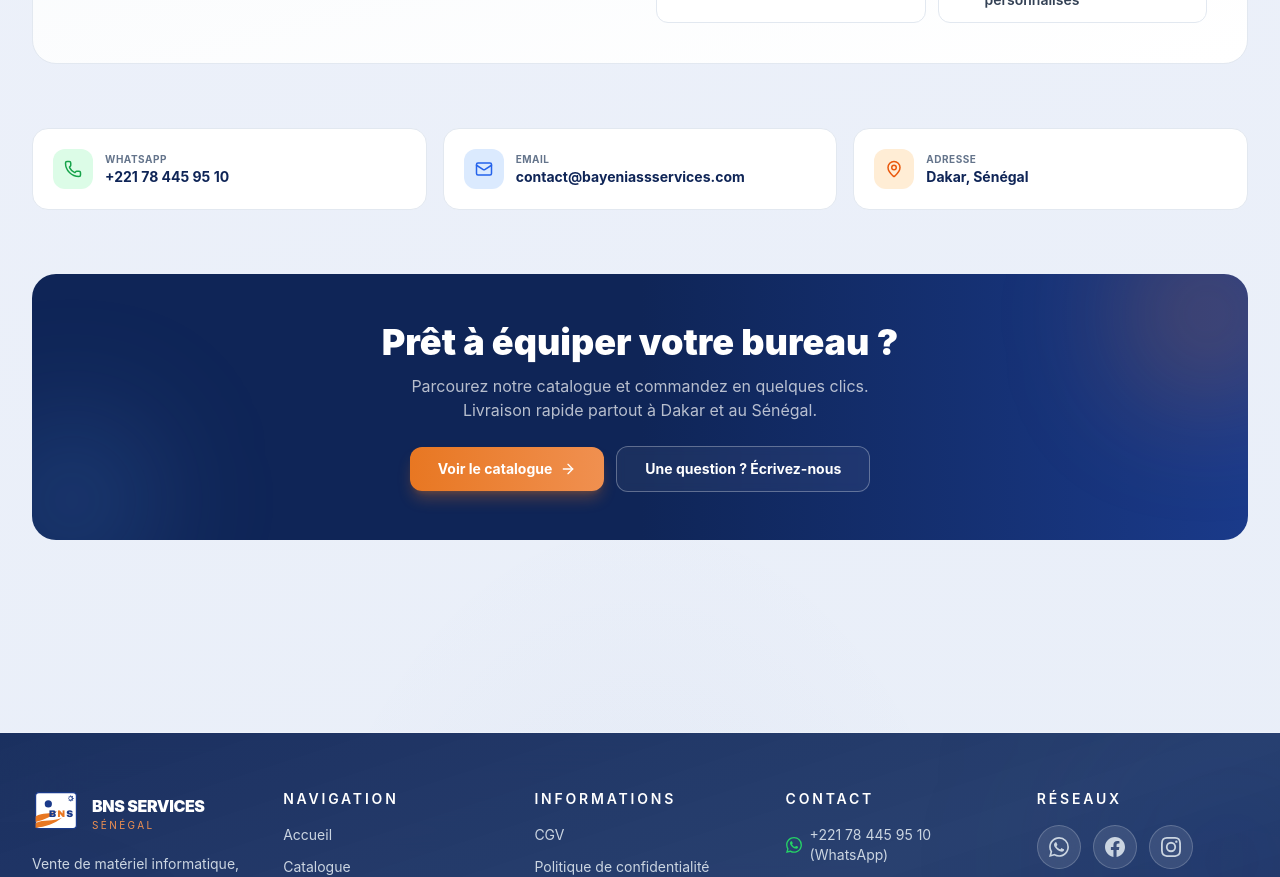
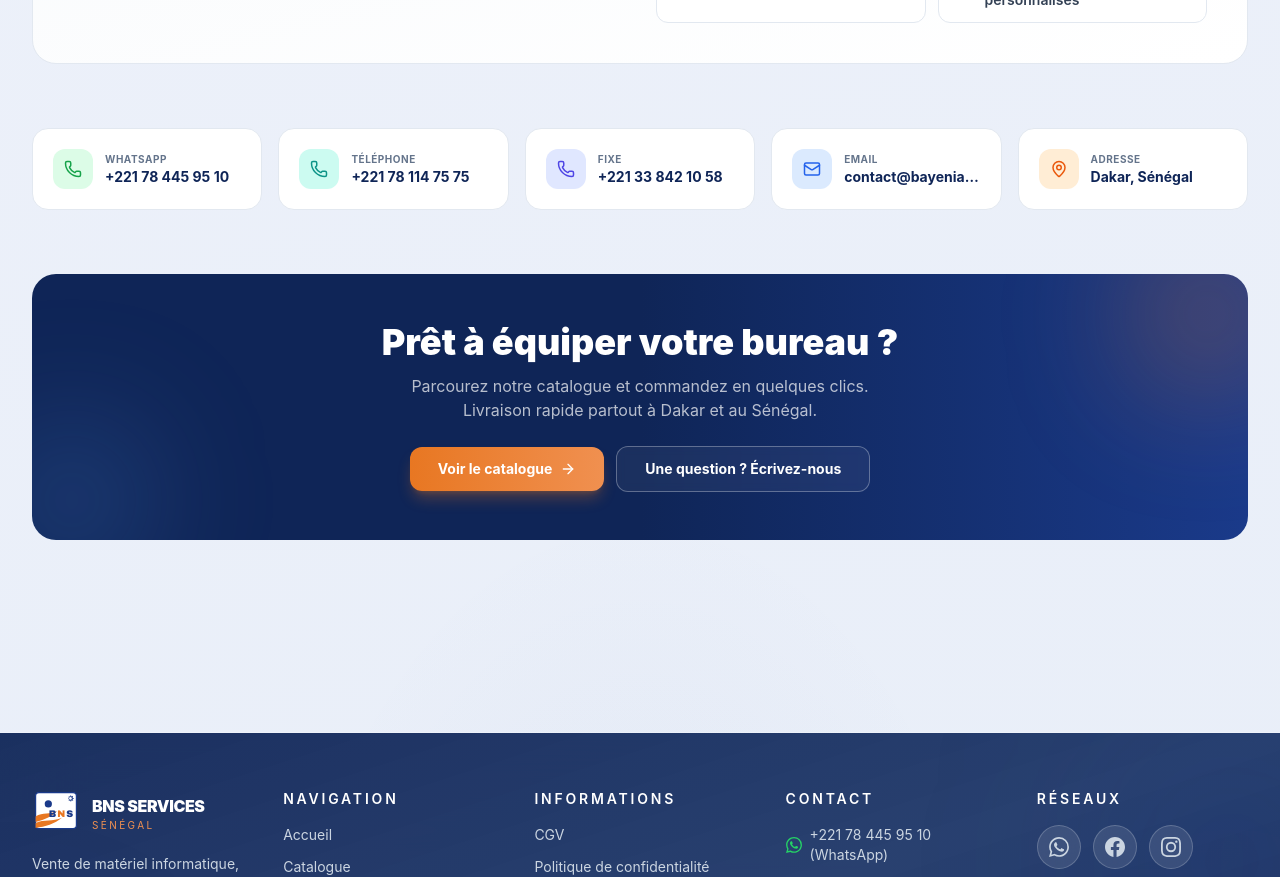
Before and after one commit to Yacine2004-lab/bns-services, a React (Vite) app: page /a-propos in a window 1280 px wide. Shown: the part 1820-2697 px from the top of the page. Built offline with nearby package versions, Linux system fonts and the light colour scheme; no server answers.

Commit message:
feat: ajout des 3 numeros sur AboutPage + mise a jour footer/contact

```diff
--- a/src/pages/AboutPage.jsx
+++ b/src/pages/AboutPage.jsx
@@ -229,7 +229,7 @@ export default function AboutPage() {
       </section>
 
       {/* CONTACT RAPIDE */}
-      <section className="grid gap-4 sm:grid-cols-3">
+      <section className="grid gap-4 sm:grid-cols-3 lg:grid-cols-5">
         <a
           href="https://wa.me/221784459510"
           target="_blank"
@@ -242,6 +242,32 @@ export default function AboutPage() {
           <div className="min-w-0 flex-1">
             <p className="text-[10px] font-bold uppercase tracking-wider text-slate-500">WhatsApp</p>
             <p className="truncate text-sm font-bold text-[#0f2557]">+221 78 445 95 10</p>
+          </div>
+        </a>
+
+        <a
+          href="tel:+221781147575"
+          className="group flex items-center gap-3 rounded-2xl border border-slate-200 bg-white p-4 transition hover:-translate-y-0.5 hover:border-teal-300 hover:shadow-md sm:p-5"
+        >
+          <div className="flex h-10 w-10 shrink-0 items-center justify-center rounded-xl bg-teal-100 text-teal-600 transition group-hover:scale-110">
+            <Phone size={18} />
+          </div>
+          <div className="min-w-0 flex-1">
+            <p className="text-[10px] font-bold uppercase tracking-wider text-slate-500">Téléphone</p>
+            <p className="truncate text-sm font-bold text-[#0f2557]">+221 78 114 75 75</p>
+          </div>
+        </a>
+
+        <a
+          href="tel:+221338421058"
+          className="group flex items-center gap-3 rounded-2xl border border-slate-200 bg-white p-4 transition hover:-translate-y-0.5 hover:border-indigo-300 hover:shadow-md sm:p-5"
+        >
+          <div className="flex h-10 w-10 shrink-0 items-center justify-center rounded-xl bg-indigo-100 text-indigo-600 transition group-hover:scale-110">
+            <Phone size={18} />
+          </div>
+          <div className="min-w-0 flex-1">
+            <p className="text-[10px] font-bold uppercase tracking-wider text-slate-500">Fixe</p>
+            <p className="truncate text-sm font-bold text-[#0f2557]">+221 33 842 10 58</p>
           </div>
         </a>
 
```
